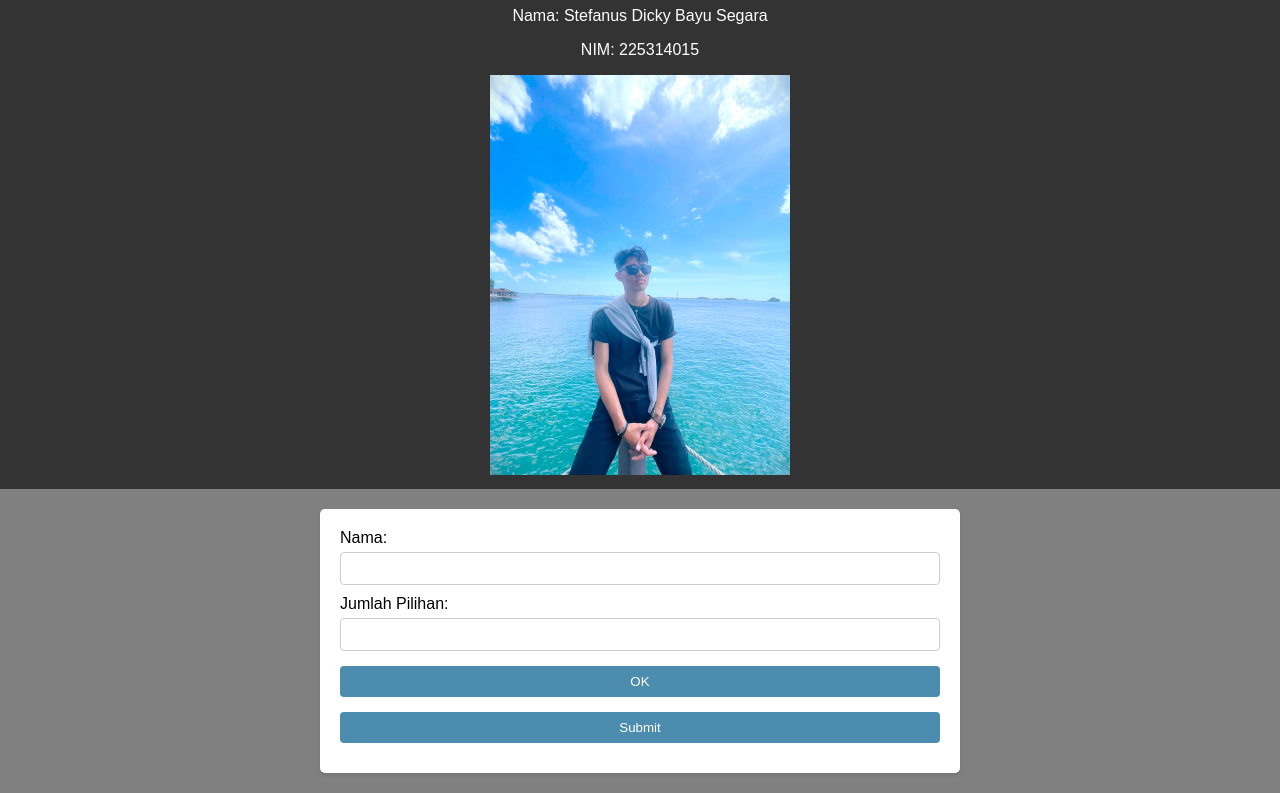
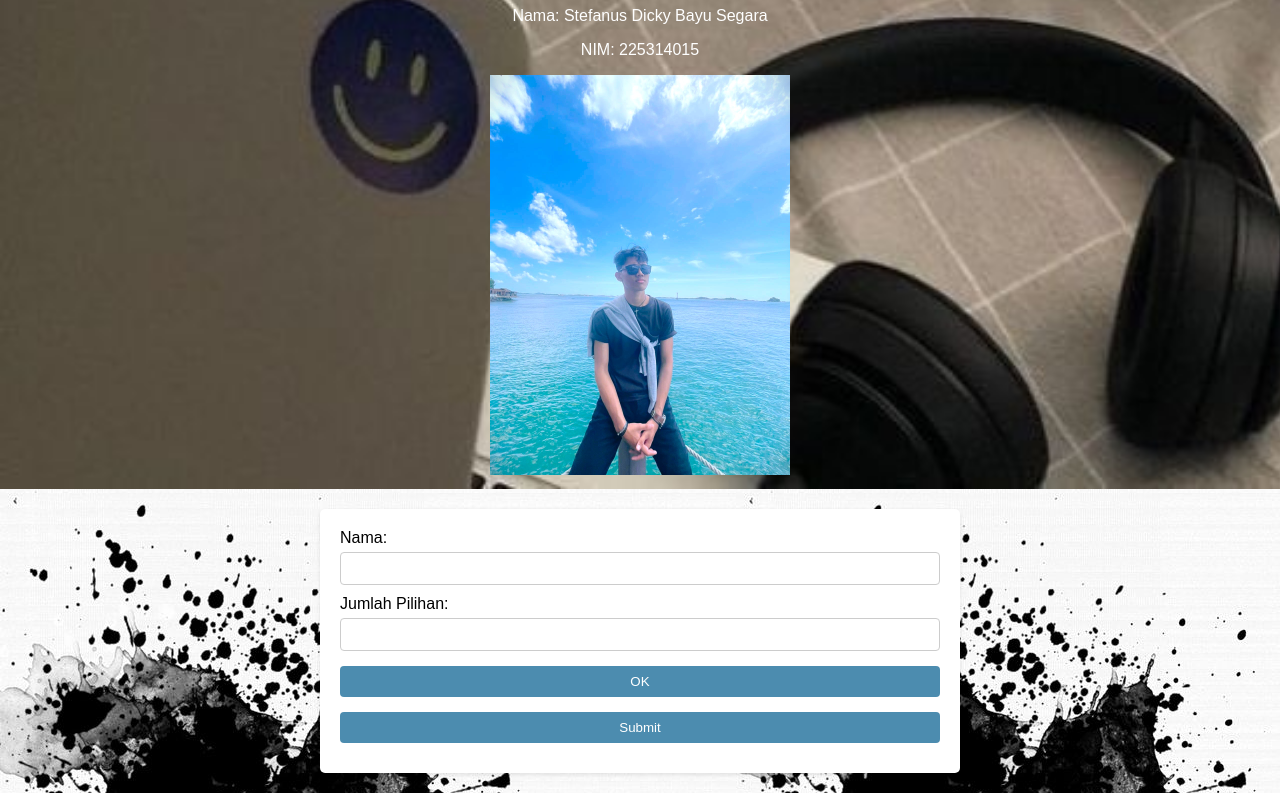
Before and after one commit to StefanusDickyBayuSegara/Platfrom, a plain HTML site: page Tugas4/index.html in a window 1280 px wide. Shown: the part 83-876 px from the top of the page. Drawn offline with Linux system fonts and the light colour scheme.

Commit message:
menambahkan foto,background,dan data di header

```diff
--- a/Tugas4/style.css
+++ b/Tugas4/style.css
@@ -4,10 +4,13 @@ body {
     margin: 0;
     padding: 0;
     background-color: grey;
+    background-image: url(image/background_body1.jpeg);
 }
 header {
+    background-image: url(image/Background\ 1.jpeg);
     background-color: #333;
-    color: white;
+    background-size: cover;
+    color:white;
     text-align: center;
     padding: 10px;
 }
```
Also changed, not shown: Tugas4/image/Background 1.jpeg (added), Tugas4/image/background_body1.jpeg (added).
